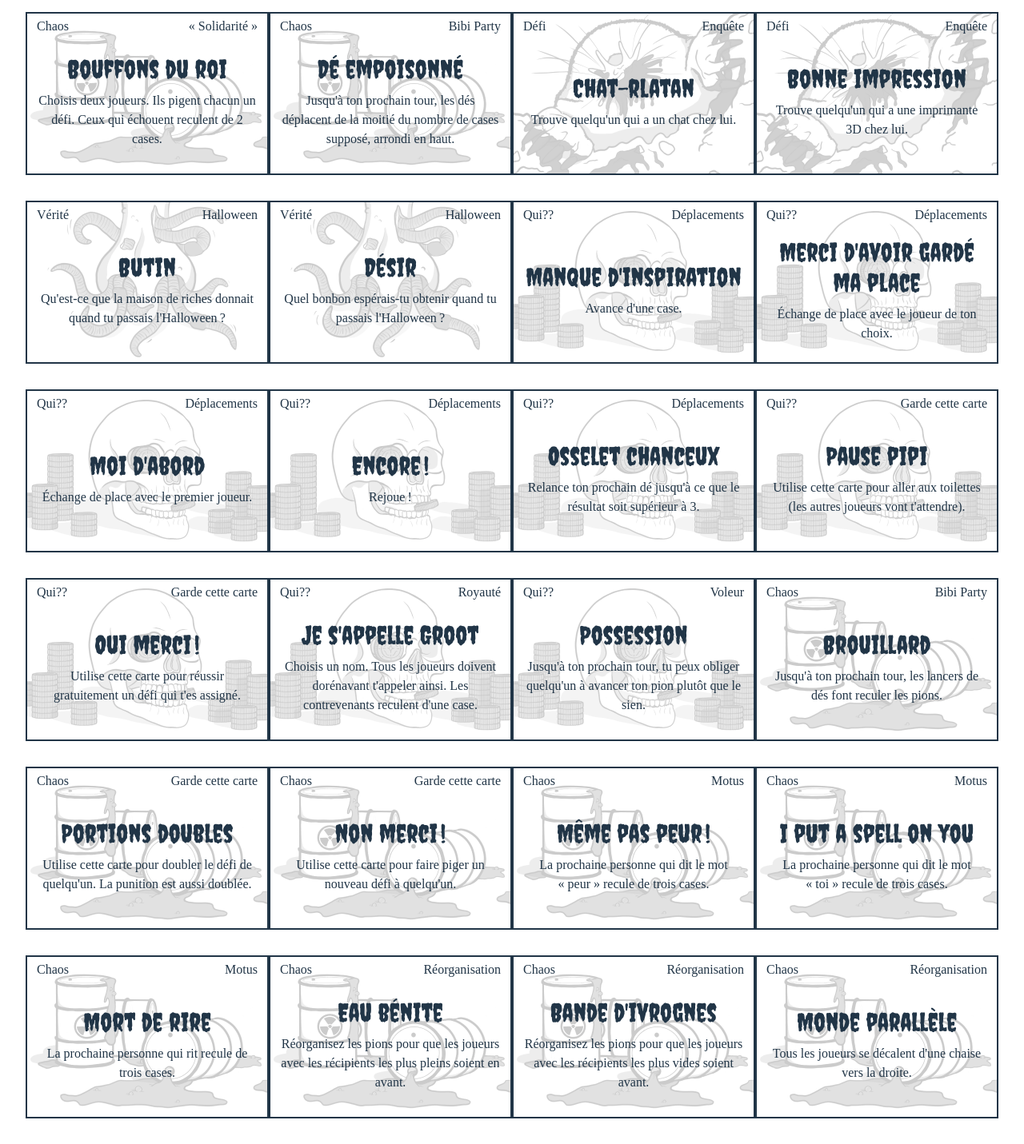
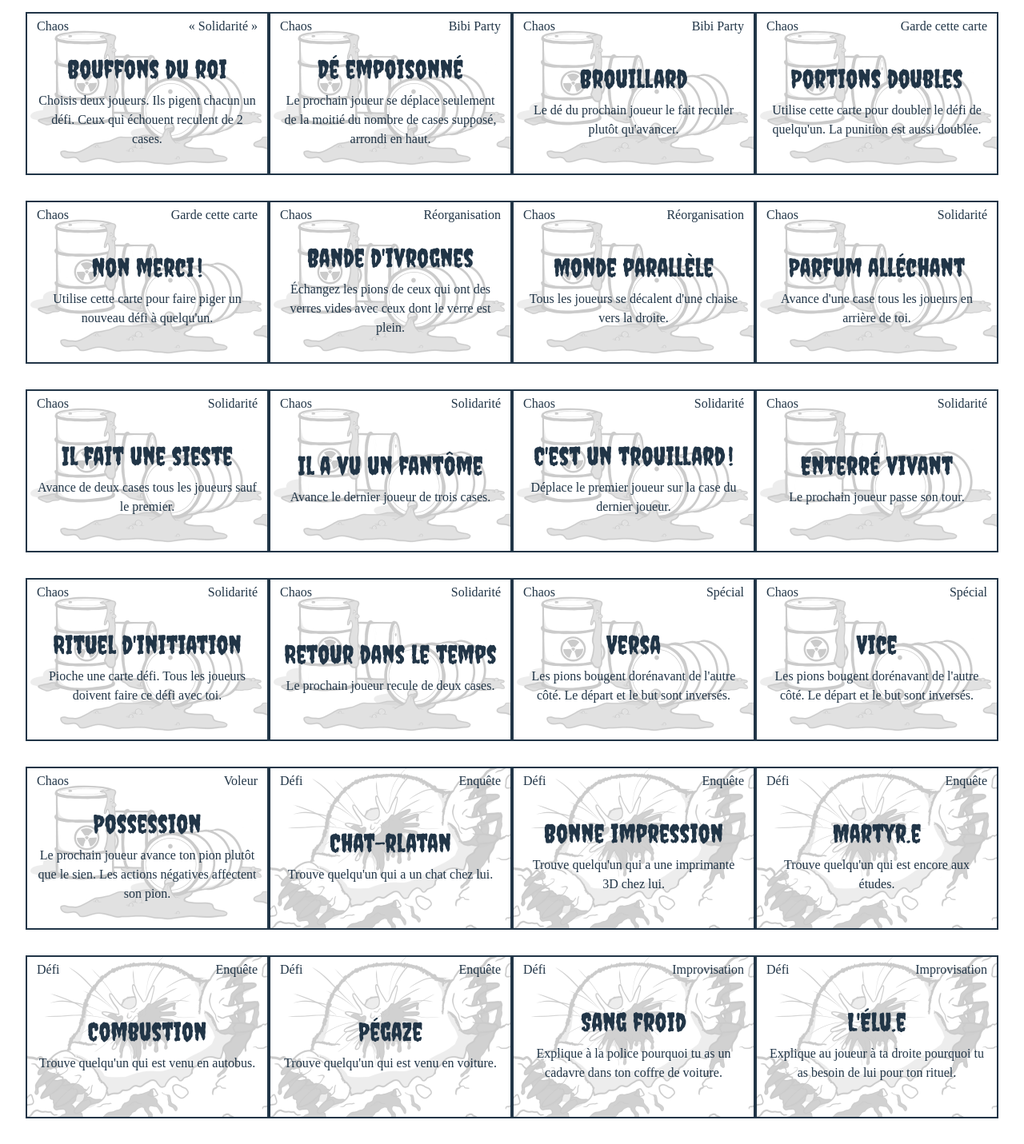
Before and after one commit to beaudry/HalloweenCarteur, a Preact app: page / in a window 1280 px wide. Shown: the part 380-1811 px from the top of the page at 80% size. Built offline with nearby package versions, Linux system fonts and the light colour scheme; a web font is replaced by a local one.

Commit message:
Ajuster les cartes

```diff
--- a/src/donnees/cartes.ts
+++ b/src/donnees/cartes.ts
@@ -3,50 +3,34 @@ import Categorie from "../modeles/Categorie";
 
 const cartes: Carte[] = [
     { categorie: Categorie.chaos, cycle: "« Solidarité »", description: "Choisis deux joueurs. Ils pigent chacun un défi. Ceux qui échouent reculent de 2 cases.", titre: "Bouffons du roi" },
-    { categorie: Categorie.chaos, cycle: "Bibi Party", description: "Jusqu'à ton prochain tour, les dés déplacent de la moitié du nombre de cases supposé, arrondi en haut.", titre: "Dé empoisonné" },
-    { categorie: Categorie.defi, cycle: "Enquête", description: "Trouve quelqu'un qui a un chat chez lui.", titre: "Chat-rlatan" },
-    { categorie: Categorie.defi, cycle: "Enquête", description: "Trouve quelqu'un qui a une imprimante 3D chez lui.", titre: "Bonne impression" },
-    { categorie: Categorie.verite, cycle: "Halloween", description: "Qu'est-ce que la maison de riches donnait quand tu passais l'Halloween?", titre: "Butin" },
-    { categorie: Categorie.verite, cycle: "Halloween", description: "Quel bonbon espérais-tu obtenir quand tu passais l'Halloween?", titre: "Désir" },
-
-    { categorie: Categorie.qui, cycle: "Déplacements", description: "Avance d'une case.", titre: "Manque d'inspiration" },
-    { categorie: Categorie.qui, cycle: "Déplacements", description: "Échange de place avec le joueur de ton choix.", titre: "Merci d'avoir gardé ma place" },
-    { categorie: Categorie.qui, cycle: "Déplacements", description: "Échange de place avec le premier joueur.", titre: "Moi d'abord" },
-    { categorie: Categorie.qui, cycle: "Déplacements", description: "Rejoue!", titre: "Encore!" },
-    { categorie: Categorie.qui, cycle: "Déplacements", description: "Relance ton prochain dé jusqu'à ce que le résultat soit supérieur à 3.", titre: "Osselet chanceux" },
-    { categorie: Categorie.qui, cycle: "Garde cette carte", description: "Utilise cette carte pour aller aux toilettes (les autres joueurs vont t'attendre).", titre: "Pause pipi" },
-    { categorie: Categorie.qui, cycle: "Garde cette carte", description: "Utilise cette carte pour réussir gratuitement un défi qui t'es assigné.", titre: "Oui merci!" },
-    { categorie: Categorie.qui, cycle: "Royauté", description: "Choisis un nom. Tous les joueurs doivent dorénavant t'appeler ainsi. Les contrevenants reculent d'une case.", titre: "Je s'appelle Groot" },
-    { categorie: Categorie.qui, cycle: "Voleur", description: "Jusqu'à ton prochain tour, tu peux obliger quelqu'un à avancer ton pion plutôt que le sien.", titre: "Possession" },
-
-    { categorie: Categorie.chaos, cycle: "Bibi Party", description: "Jusqu'à ton prochain tour, les lancers de dés font reculer les pions.", titre: "Brouillard" },
+    { categorie: Categorie.chaos, cycle: "Bibi Party", description: "Le prochain joueur se déplace seulement de la moitié du nombre de cases supposé, arrondi en haut.", titre: "Dé empoisonné" }, // Valider avec Léa
+    { categorie: Categorie.chaos, cycle: "Bibi Party", description: "Le dé du prochain joueur le fait reculer plutôt qu'avancer.", titre: "Brouillard" },
     { categorie: Categorie.chaos, cycle: "Garde cette carte", description: "Utilise cette carte pour doubler le défi de quelqu'un. La punition est aussi doublée.", titre: "Portions doubles" },
     { categorie: Categorie.chaos, cycle: "Garde cette carte", description: "Utilise cette carte pour faire piger un nouveau défi à quelqu'un.", titre: "Non merci!" },
-    { categorie: Categorie.chaos, cycle: "Motus", description: "La prochaine personne qui dit le mot « peur » recule de trois cases.", titre: "Même pas peur!" },
-    { categorie: Categorie.chaos, cycle: "Motus", description: "La prochaine personne qui dit le mot « toi » recule de trois cases.", titre: "I put a spell on you" },
-    { categorie: Categorie.chaos, cycle: "Motus", description: "La prochaine personne qui rit recule de trois cases.", titre: "Mort de rire" },
-    { categorie: Categorie.chaos, cycle: "Réorganisation", description: "Réorganisez les pions pour que les joueurs avec les récipients les plus pleins soient en avant.", titre: "Eau bénite" },
-    { categorie: Categorie.chaos, cycle: "Réorganisation", description: "Réorganisez les pions pour que les joueurs avec les récipients les plus vides soient avant.", titre: "Bande d'ivrognes" },
+    { categorie: Categorie.chaos, cycle: "Réorganisation", description: "Échangez les pions de ceux qui ont des verres vides avec ceux dont le verre est plein.", titre: "Bande d'ivrognes" },
     { categorie: Categorie.chaos, cycle: "Réorganisation", description: "Tous les joueurs se décalent d'une chaise vers la droite.", titre: "Monde parallèle" },
     { categorie: Categorie.chaos, cycle: "Solidarité", description: "Avance d'une case tous les joueurs en arrière de toi.", titre: "Parfum alléchant" },
     { categorie: Categorie.chaos, cycle: "Solidarité", description: "Avance de deux cases tous les joueurs sauf le premier.", titre: "Il fait une sieste" },
     { categorie: Categorie.chaos, cycle: "Solidarité", description: "Avance le dernier joueur de trois cases.", titre: "Il a vu un fantôme" },
     { categorie: Categorie.chaos, cycle: "Solidarité", description: "Déplace le premier joueur sur la case du dernier joueur.", titre: "C'est un trouillard!" },
-    { categorie: Categorie.chaos, cycle: "Solidarité", description: "Le premier joueur passe son prochain tour.", titre: "Enterré vivant" },
-    { categorie: Categorie.chaos, cycle: "Solidarité", description: "Tous les joueurs font le prochain défi.", titre: "Rituel d'initiation" },
-    { categorie: Categorie.chaos, cycle: "Solidarité", description: "Tous les joueurs reculent de deux cases.", titre: "Retour dans le temps" },
+    { categorie: Categorie.chaos, cycle: "Solidarité", description: "Le prochain joueur passe son tour.", titre: "Enterré vivant" }, // Ôté le mot "prochain"
+    { categorie: Categorie.chaos, cycle: "Solidarité", description: "Pioche une carte défi. Tous les joueurs doivent faire ce défi avec toi.", titre: "Rituel d'initiation" },
+    { categorie: Categorie.chaos, cycle: "Solidarité", description: "Le prochain joueur recule de deux cases.", titre: "Retour dans le temps" },
     { categorie: Categorie.chaos, cycle: "Spécial", description: "Les pions bougent dorénavant de l'autre côté. Le départ et le but sont inversés.", titre: "Versa" },
     { categorie: Categorie.chaos, cycle: "Spécial", description: "Les pions bougent dorénavant de l'autre côté. Le départ et le but sont inversés.", titre: "Vice" },
+    { categorie: Categorie.chaos, cycle: "Voleur", description: "Le prochain joueur avance ton pion plutôt que le sien. Les actions négatives affectent son pion.", titre: "Possession" },
 
+    { categorie: Categorie.defi, cycle: "Enquête", description: "Trouve quelqu'un qui a un chat chez lui.", titre: "Chat-rlatan" },
+    { categorie: Categorie.defi, cycle: "Enquête", description: "Trouve quelqu'un qui a une imprimante 3D chez lui.", titre: "Bonne impression" },
     { categorie: Categorie.defi, cycle: "Enquête", description: "Trouve quelqu'un qui est encore aux études.", titre: "Martyr.e" },
     { categorie: Categorie.defi, cycle: "Enquête", description: "Trouve quelqu'un qui est venu en autobus.", titre: "Combustion" },
     { categorie: Categorie.defi, cycle: "Enquête", description: "Trouve quelqu'un qui est venu en voiture.", titre: "Pégaze" },
+    { categorie: Categorie.defi, cycle: "Improvisation", description: "Explique à la police pourquoi tu as un cadavre dans ton coffre de voiture.", titre: "Sang froid" },
     { categorie: Categorie.defi, cycle: "Improvisation", description: "Explique au joueur à ta droite pourquoi tu as besoin de lui pour ton rituel.", titre: "L'Élu.e" },
     { categorie: Categorie.defi, cycle: "Improvisation", description: "Explique au monstre de Frankenstein (la personne à ta gauche) l'origine de sa main droite.", titre: "Histoire morcelée" },
     { categorie: Categorie.defi, cycle: "Improvisation", description: "Explique pourquoi les loup-garous sont des membres essentiels de notre société.", titre: "Citoyens à poils" },
     { categorie: Categorie.defi, cycle: "Improvisation", description: "Explique pourquoi les rats ont été faussement blâmés pour la peste bubonique.", titre: "Pandémie" },
     { categorie: Categorie.defi, cycle: "Improvisation", description: "On sait que le Diable est souvent représenté par une chèvre. Vend-nous le fromage qui en résulterait.", titre: "Dégoûtstation" },
-    { categorie: Categorie.defi, cycle: "Improvisation", description: "Explique à la police pourquoi tu as un cadavre dans ton coffre de voiture.", titre: "Sang froid" },
     { categorie: Categorie.defi, cycle: "Langage", description: "Communique seulement en utilisant plusieurs cris d'animaux jusqu'à ton prochain tour.", titre: "À l'abattoir" },
     { categorie: Categorie.defi, cycle: "Langage", description: "Ne dis plus un mot jusqu'à ton prochain tour.", titre: "Silence, mon agneau" },
     { categorie: Categorie.defi, cycle: "Langage", description: "Parle avec un accent français jusqu'à ton prochain tour.", titre: "Alors du cou" },
@@ -70,6 +54,8 @@ const cartes: Carte[] = [
     { categorie: Categorie.defi, cycle: "Social", description: "Trouve un.e non-joueur.euse et viens nous le.a présenter en quelques phrases.", titre: "Recrutement" },
     { categorie: Categorie.defi, cycle: "Social", description: "Va changer la chanson qui joue et mets celle de ton choix. Chante-la (la table doit t'entendre).", titre: "Perce-oreilles" },
 
+    { categorie: Categorie.verite, cycle: "Halloween", description: "Qu'est-ce que la maison de riches donnait quand tu passais l'Halloween?", titre: "Butin" },
+    { categorie: Categorie.verite, cycle: "Halloween", description: "Quel bonbon espérais-tu obtenir quand tu passais l'Halloween?", titre: "Désir" },
     { categorie: Categorie.verite, cycle: "Halloween", description: "Quel bonbon ne mangeais-tu jamais quand tu passais l'Halloween?", titre: "Beurk" },
     { categorie: Categorie.verite, cycle: "Halloween", description: "Quel est ton film d'Halloween préféré?", titre: "Netflix & Kill" },
     { categorie: Categorie.verite, cycle: "Halloween", description: "Quel genre de sac utilisais-tu quand tu passais l'Halloween?", titre: "Puissant fond" },
@@ -86,9 +72,9 @@ const cartes: Carte[] = [
     { categorie: Categorie.verite, cycle: "Marie/tue/fourre", description: ["Leatherface", "Jason Voorhees", "Michael Myer"], titre: "Masques" },
     { categorie: Categorie.verite, cycle: "Marie/tue/fourre", description: ["Patrick Bateman", "Sweeney Todd", "Hannibal Lecter"], titre: "Sigmas" },
     { categorie: Categorie.verite, cycle: "Marie/tue/fourre", description: ["Un loup-garou", "Un vampire", "Un zombie"], titre: "Nuit de n'os" },
+    { categorie: Categorie.verite, cycle: "Mise en situation", description: "Qu'est-ce qu'un inconnu pourrait te dire pour que tu rentres dans sa van?", titre: "Stranger danger" },
     { categorie: Categorie.verite, cycle: "Mise en situation", description: "Qui invoquerais-tu lors d'un rituel occulte, et que lui demanderais-tu?", titre: "Séance privée" },
-    { categorie: Categorie.verite, cycle: "Mise en situation", description: "Qu'est-ce qu'un inconnu pourrait te dire pour que tu rentres dans sa van?", titre: "Stranger danger" },
-    { categorie: Categorie.verite, cycle: "Mise en situation", description: "Si tu étais dans un film d'horreur, quel rôle aurais-tu?", titre: "Projection" },
+    { categorie: Categorie.verite, cycle: "Mise en situation", description: "Qui serais-tu dans un film d'horreur?", titre: "Projection" },
     { categorie: Categorie.verite, cycle: "Mise en situation", description: "Si tu étais un fantôme, qu'hanterais-tu?", titre: "Anche hantée" },
     { categorie: Categorie.verite, cycle: "Mise en situation", description: "Tu reçois un bébé zombie. Que fais-tu?", titre: "Pourrisson" },
     { categorie: Categorie.verite, cycle: "Mise en situation", description: "Un tueur en série entre chez toi. Où vas-tu te réfugier?", titre: "Here's Johnny!" },
```
